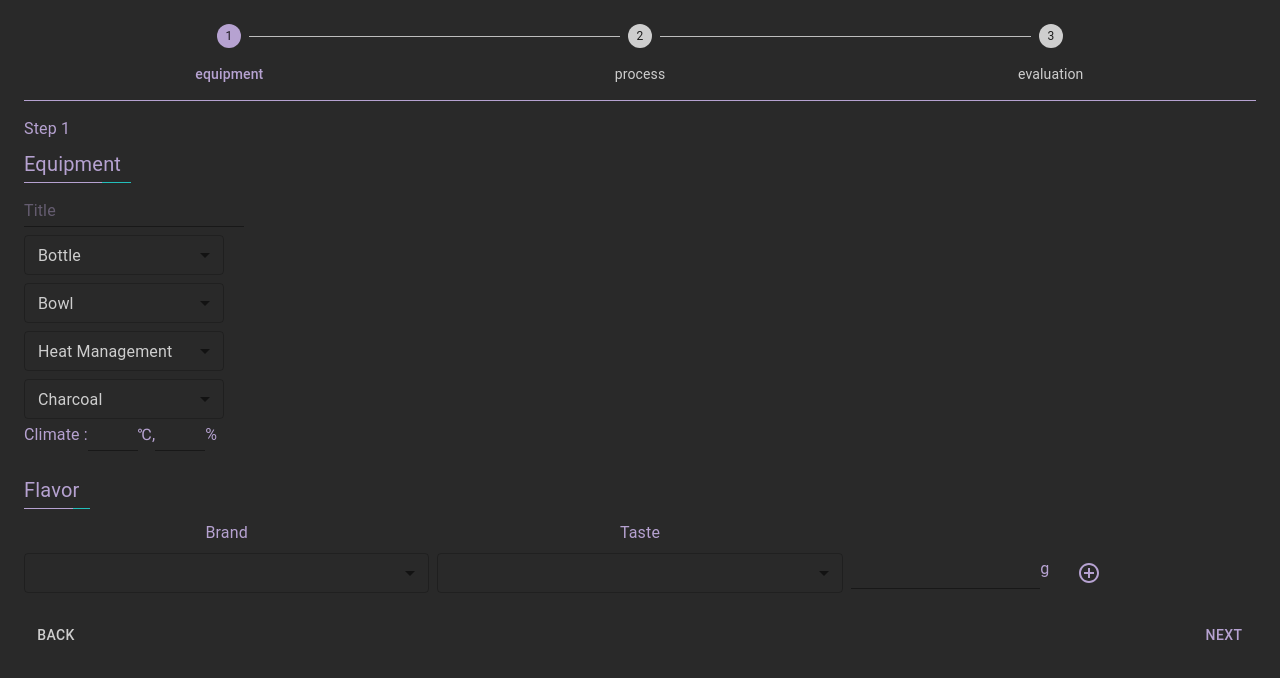
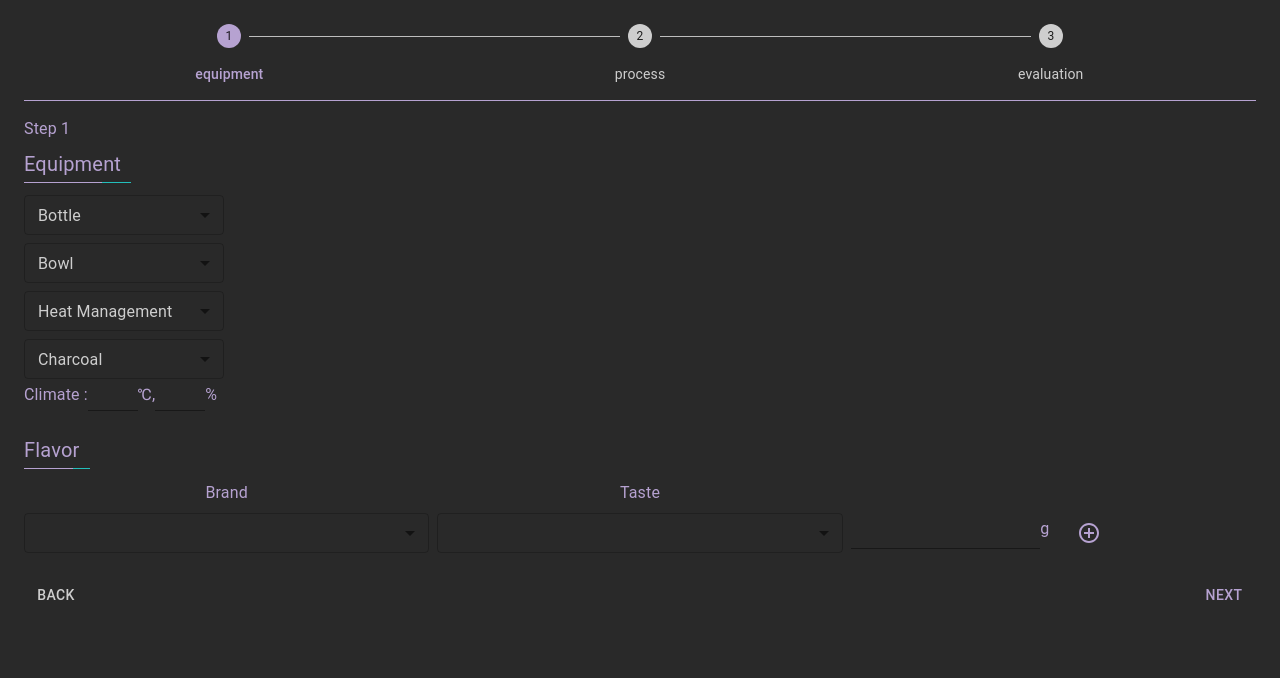
Before and after one commit to youngeek-0410/shisha-log-frontend, a Next.js app: page /diary/new in a window 1280 px wide. Shown: the top 678 px of the page. Built offline with nearby package versions, Linux system fonts and the light colour scheme.

Commit message:
fix: 型定義の移動

```diff
--- a/src/app/diary/new/_components/EquipmentForm.tsx
+++ b/src/app/diary/new/_components/EquipmentForm.tsx
@@ -6,24 +6,23 @@ import { Control, Controller, UseFormRegister, useFieldArray } from "react-hook-
 import AddCircleOutlineIcon from "@mui/icons-material/AddCircleOutline";
 import RemoveCircleOutlineIcon from "@mui/icons-material/RemoveCircleOutline";
 import CustomHeading from "@/_components/customHeading";
-import { FormValues } from "./Form";
 
 type EquipmentFormProps = {
-  register: UseFormRegister<FormValues>;
-  control: Control<FormValues>;
+  register: UseFormRegister<DiaryFormValues>;
+  control: Control<DiaryFormValues>;
   data: any;
 };
 
 type EquipmentSelecterProps = {
-  control: Control<FormValues>;
-  propName: keyof FormValues;
+  control: Control<DiaryFormValues>;
+  propName: keyof DiaryFormValues;
   label: string;
   data: any;
 };
 
 type equipmentItem = {
   itemData: any;
-  propName: keyof FormValues;
+  propName: keyof DiaryFormValues;
   label: string;
 };
 
@@ -62,7 +61,6 @@ export const EquipmentForm: React.FC<EquipmentFormProps> = ({ register, control,
         <Box mb={2}>
           <CustomHeading>Equipment</CustomHeading>
         </Box>
-        <Input {...register("title")} placeholder="Title" sx={{ marginBottom: 1 }} />
 
         <Box display="flex" flexDirection="column" gap={1}>
           {equipmentItemList &&
--- a/src/app/diary/new/_components/Evaluation.tsx
+++ b/src/app/diary/new/_components/Evaluation.tsx
@@ -1,10 +1,9 @@
 import { Control, UseFormRegister } from "react-hook-form";
-import { FormValues } from "./Form";
 import { Input } from "@mui/material";
 
 type EvaluationProps = {
-  register: UseFormRegister<FormValues>;
-  control: Control<FormValues>;
+  register: UseFormRegister<DiaryFormValues>;
+  control: Control<DiaryFormValues>;
 };
 
 export const Evaluation: React.FC<EvaluationProps> = ({ register, control }) => <Input {...register("eval")} />;
--- a/src/app/diary/new/_components/Form.tsx
+++ b/src/app/diary/new/_components/Form.tsx
@@ -7,19 +7,6 @@ import { EquipmentForm } from "./EquipmentForm";
 import { ProcessForm } from "./ProccessForm";
 import { Evaluation } from "./Evaluation";
 
-export type FormValues = {
-  title: string;
-  bottleId: number;
-  bowlId: number;
-  hmsId: number;
-  charcoalId: number;
-  temperature: number;
-  humidity: number;
-  flavor: Flavor[];
-  process: string;
-  eval: string;
-};
-
 type FormProps = {
   data: any;
 };
@@ -27,7 +14,7 @@ type FormProps = {
 const steps = ["equipment", "process", "evaluation"];
 
 const Form: React.FC<FormProps> = ({ data }) => {
-  const { register, handleSubmit, reset, control } = useForm<FormValues>({
+  const { register, handleSubmit, reset, control } = useForm<DiaryFormValues>({
     defaultValues: { flavor: [{}] },
   });
   const [activeStep, setActiveStep] = React.useState<number>(0);
@@ -36,7 +23,7 @@ const Form: React.FC<FormProps> = ({ data }) => {
   const handleBack = () => setActiveStep((prevActiveStep) => prevActiveStep - 1);
   const handleReset = () => setActiveStep(0);
 
-  const onSubmit: SubmitHandler<FormValues> = (data) => {
+  const onSubmit: SubmitHandler<DiaryFormValues> = (data) => {
     console.log(data);
     alert(JSON.stringify(data));
     reset();
--- a/src/app/diary/new/_components/ProccessForm.tsx
+++ b/src/app/diary/new/_components/ProccessForm.tsx
@@ -1,10 +1,9 @@
 import { Control, UseFormRegister } from "react-hook-form";
-import { FormValues } from "./Form";
 import { Input } from "@mui/material";
 
 type ProcessFormProps = {
-  register: UseFormRegister<FormValues>;
-  control: Control<FormValues>;
+  register: UseFormRegister<DiaryFormValues>;
+  control: Control<DiaryFormValues>;
 };
 
 export const ProcessForm: React.FC<ProcessFormProps> = ({ register, control }) => <Input {...register("process")} />;
```
Also changed, not shown: src/types/types.ts (+12 -0 lines).
